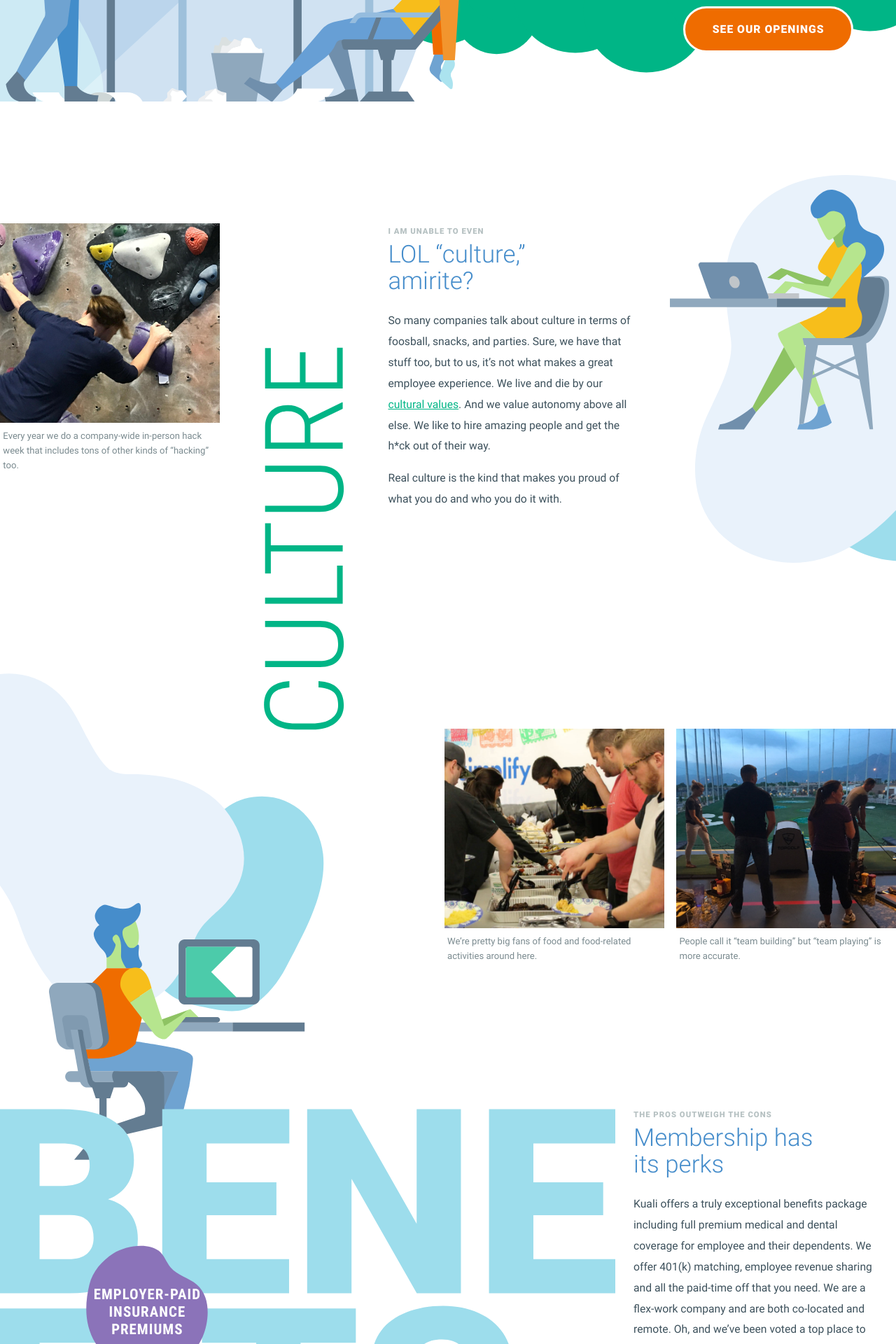
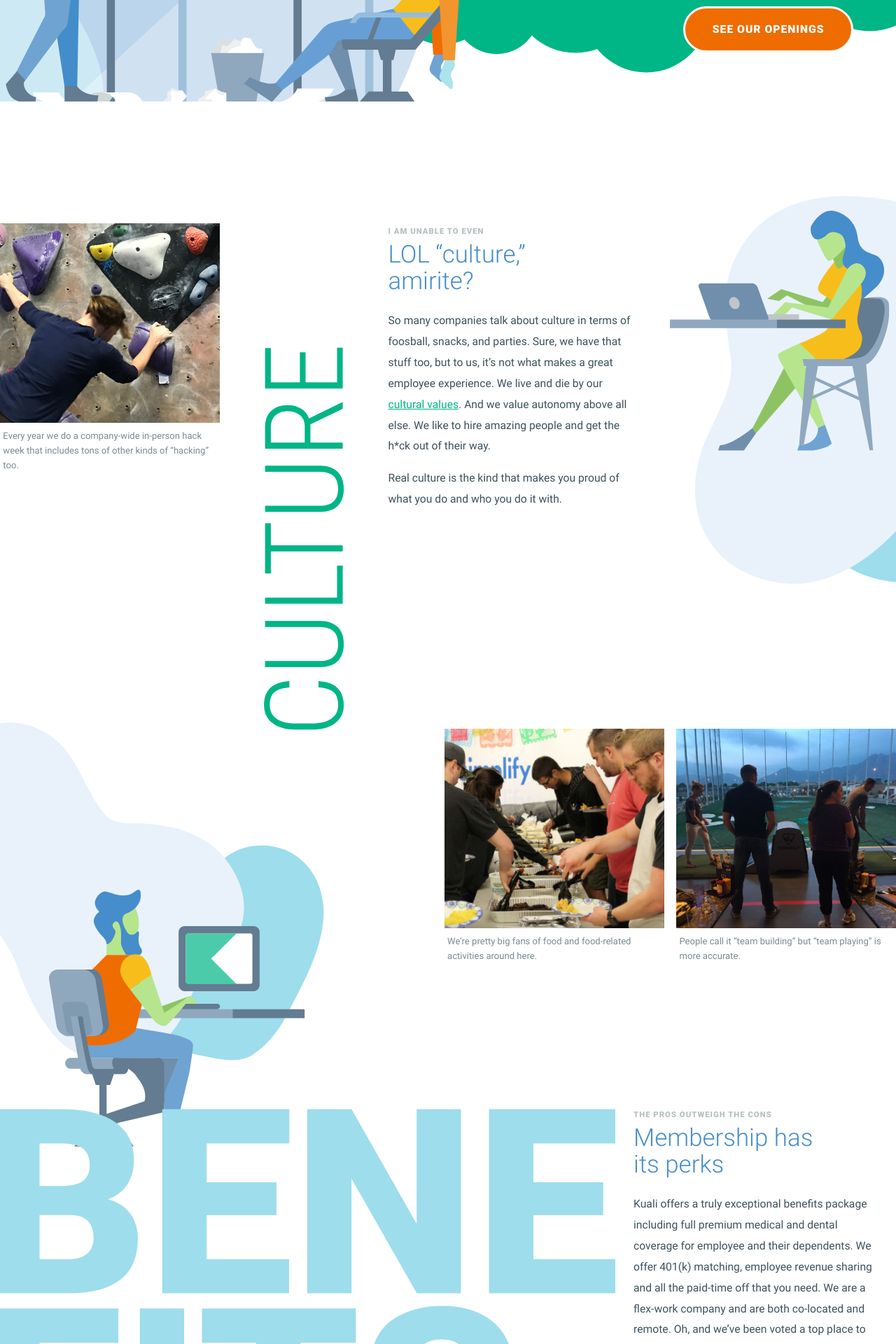
Before and after one commit to KualiCo/kuali-jobs, a Jekyll site: the page built from index.html, in a window 1280 px wide. Shown: the part 370-2290 px from the top of the page at 70% size. Built offline with Jekyll 4.4.1, drawn with Linux system fonts in a browser that asks for light colours.

Commit message:
updates parallax effect to be more subtle

```diff
--- a/404.html
+++ b/404.html
@@ -5,7 +5,7 @@
 
 <section class="not-found constrain">
   <div class="not-found-content">
-    <img alt="Workers at their desks" src="{{ "img/desk-workers.svg" | relative_url }}" />
+    <img alt="Workers at their desks" src="{{ "img/sleeping.svg" | relative_url }}" />
     <h1><a href="http://www.nooooooooooooooo.com/">Nooooo</a>, that page doesn't exist.</h1>
     <p>Head on back to <a href="{{ "/" | relative_url }}">the homepage</a>.</p>
   </div>
--- a/index.html
+++ b/index.html
@@ -31,14 +31,14 @@
     <p>So many companies talk about culture in terms of foosball, snacks, and parties. Sure, we have that stuff too, but to us, it’s not what makes a great employee experience. We live and die by our <a href="#values">cultural values</a>. And we value autonomy above all else. We like to hire amazing people and get the h*ck out of their way.</p>
     <p>Real culture is the kind that makes you proud of what you do and who you do it with.</p>
   </div>
-  <div class="desk-gal avatar">
+  <div class="desk-gal avatar parallax" data-rellax-speed="1">
     <img class="parallax" data-rellax-speed="-2" alt="Animated worker typing on laptop" src="img/desk-gal.svg" />
   </div>
 </section>
 
 <section id="team" class="team section constrain">
-  <div class="desk-guy avatar">
-    <img class="parallax" data-rellax-speed="3" alt="Animated worker typing on desktop computer" src="img/desk-guy.svg" />
+  <div class="desk-guy avatar parallax" data-rellax-speed="1">
+    <img class="parallax" data-rellax-speed="2" alt="Animated worker typing on desktop computer" src="img/desk-guy.svg" />
   </div>
   <figure class="image-plus-caption image-plus-caption-shift">
     <img alt="Kuali employee climbing on a rock wall" src="img/food.jpg" />
@@ -58,7 +58,7 @@
     <div class="benefits-list-bubble meetings parallax" data-rellax-speed="1">
       <h3>No meeting wednesdays</h3>
     </div>
-    <div class="benefits-list-bubble insurance parallax" data-rellax-speed="-0.5">
+    <div class="benefits-list-bubble insurance parallax" data-rellax-speed="0.5">
       <h3>Employer-paid insurance premiums</h3>
     </div>
     <div class="benefits-list-bubble revenue parallax" data-rellax-speed="2">
```
Also changed, not shown: img/sleeping.svg (added).
